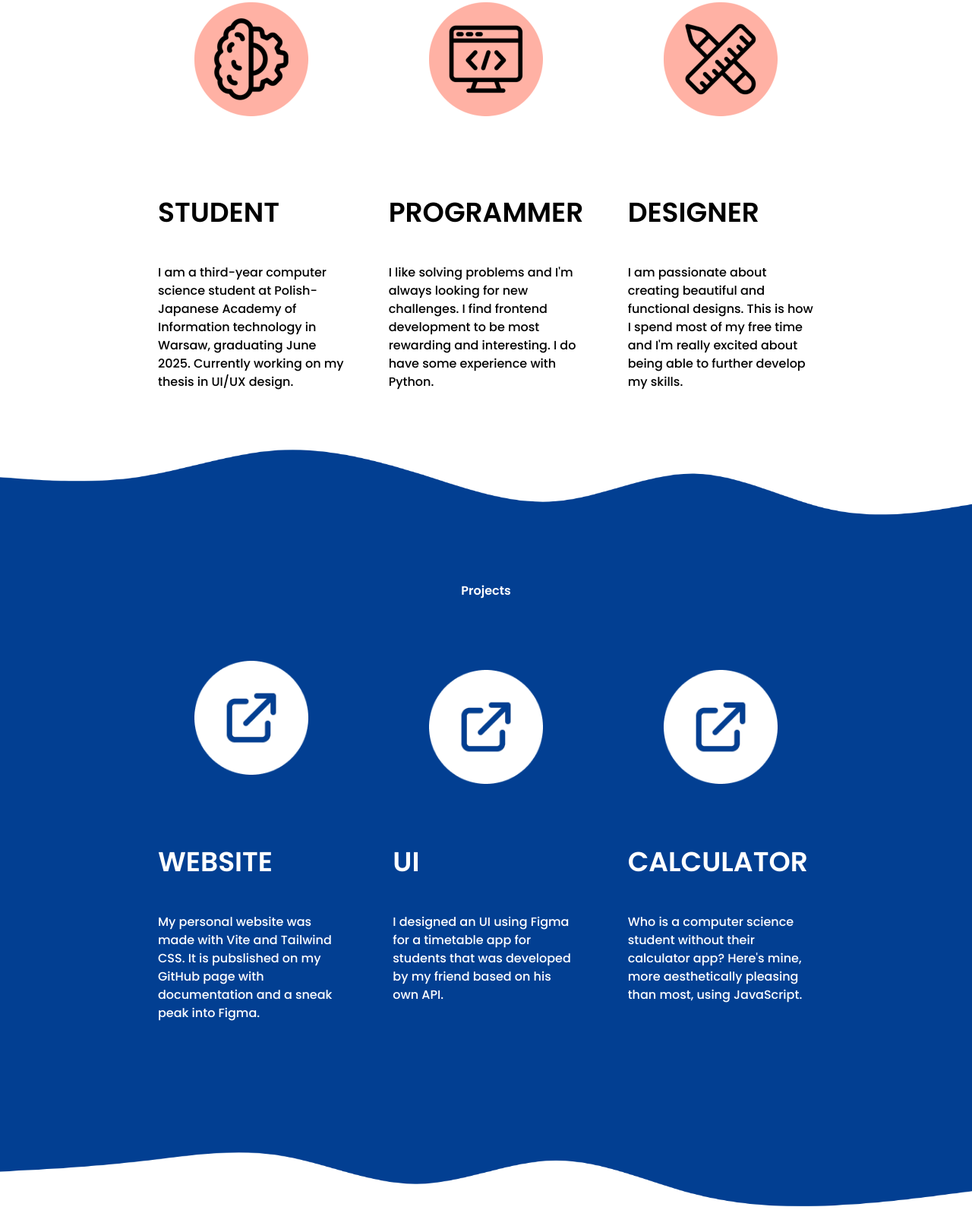
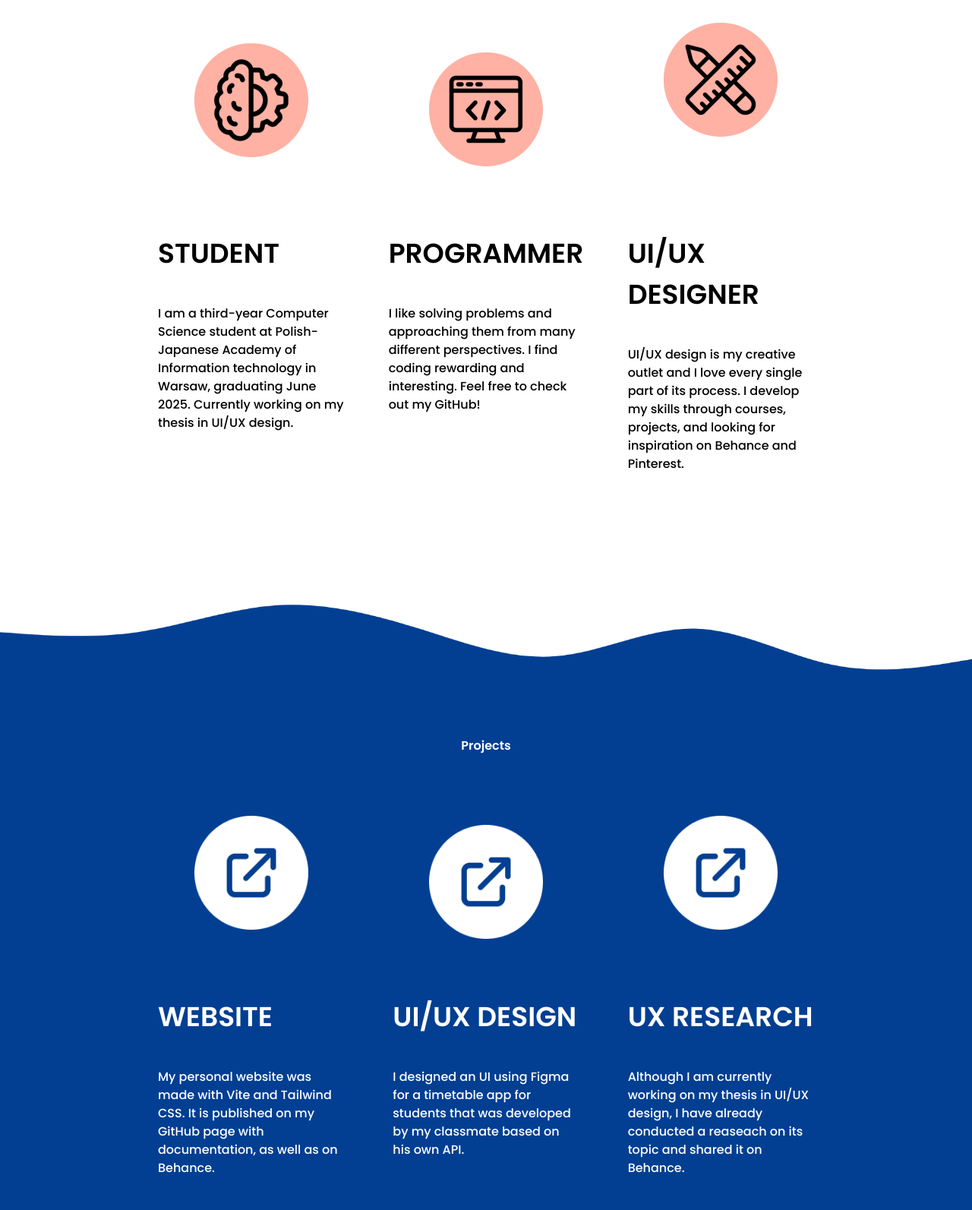
Before and after one commit to vizaav/vizaav.github.io, a website built with Vite: page index.html in a window 1280 px wide. Shown: the part 1041-2634 px from the top of the page at 76% size. Built offline with nearby package versions, Linux system fonts and the light colour scheme.

Commit message:
feat: cosmetic changes and fixes

```diff
--- a/index.html
+++ b/index.html
@@ -24,7 +24,7 @@
     <title>Izabela Pawlukowska</title>
     <link rel="stylesheet" href="./src/style.css" />
     <link rel="stylesheet" href="./src/custom.css" />
-    <link rel="stylesheet" href="./src/index-CoYU-7Lu.css" />
+    <link rel="stylesheet" href="./src/index-5ApNPmX3.css" />
   </head>
   <body>
     <div class="background">
@@ -104,7 +104,7 @@
               <div>
                 <h4 class="grid-title">STUDENT</h4>
                 <p class="grid-text">
-                  I am a third-year computer science student at Polish-Japanese
+                  I am a third-year Computer Science student at Polish-Japanese
                   Academy of Information technology in Warsaw, graduating June
                   2025. Currently working on my thesis in UI/UX design.
                 </p>
@@ -120,9 +120,12 @@
               <div>
                 <h4 class="grid-title">PROGRAMMER</h4>
                 <p class="grid-text">
-                  I like solving problems and I'm always looking for new
-                  challenges. I find frontend development to be most rewarding
-                  and interesting. I do have some experience with Python.
+                  I like solving problems and approaching them from many
+                  different perspectives. I find coding rewarding and
+                  interesting. Feel free to check out
+                  <a href="https://github.com/vizaav" target="_blank"
+                    >my GitHub!</a
+                  >
                 </p>
               </div>
             </div>
@@ -133,16 +136,18 @@
                 class="size-[150px]"
               />
               <div>
-                <h4 class="grid-title">DESIGNER</h4>
+                <h4 class="grid-title">UI/UX DESIGNER</h4>
                 <p class="grid-text">
-                  I am passionate about creating beautiful and functional
-                  designs. This is how I spend most of my free time and I'm
-                  really excited about being able to further develop my skills.
+                  UI/UX design is my creative outlet and I love every single
+                  part of its process. I develop my skills through courses,
+                  projects, and looking for inspiration on Behance and
+                  Pinterest.
                 </p>
               </div>
             </div>
           </div>
         </div>
+        <div class="h-24 bg-white"></div>
 
         <img src="/images/wavestop.png" alt="waves" class="w-screen" />
 
@@ -166,8 +171,8 @@
                   <h4 class="grid-title">WEBSITE</h4>
                   <p class="grid-text">
                     My personal website was made with Vite and Tailwind CSS. It
-                    is pubslished on my GitHub page with documentation and a
-                    sneak peak into Figma.
+                    is published on my GitHub page with documentation, as well
+                    as on Behance.
                   </p>
                 </div>
               </div>
@@ -181,15 +186,16 @@
                 /></a>
 
                 <div>
-                  <h4 class="grid-title">UI</h4>
+                  <h4 class="grid-title">UI/UX DESIGN</h4>
                   <p class="grid-text">
                     I designed an UI using Figma for a timetable app for
-                    students that was developed by my friend based on his own
+                    students that was developed by my classmate based on his own
                     API.
                   </p>
                 </div>
               </div>
               <div class="grid grid-rows-2 gap-6 place-items-center">
+                <!-- TODO - insert a new link when published -->
                 <a href="https://github.com/vizaav/calculator" target="_blank">
                   <img
                     src="/images/linkicon.png"
@@ -198,11 +204,11 @@
                 /></a>
 
                 <div>
-                  <h4 class="grid-title">CALCULATOR</h4>
+                  <h4 class="grid-title">UX RESEARCH</h4>
                   <p class="grid-text">
-                    Who is a computer science student without their calculator
-                    app? Here's mine, more aesthetically pleasing than most,
-                    using JavaScript.
+                    Although I am currently working on my thesis in UI/UX
+                    design, I have already conducted a reaseach on its topic and
+                    shared it on Behance.
                   </p>
                 </div>
               </div>
--- a/src/custom.css
+++ b/src/custom.css
@@ -233,9 +233,9 @@ h3 {
 }
 
 .footer {
-  background-color: #ffb1a4;
+  background-color: #023f92;
   color: white;
-  @apply py-5 px-0 w-screen place-items-center place-content-center;
+  @apply py-1 px-0 w-screen place-items-center place-content-center;
 }
 
 .container {
```
Also changed, not shown: src/index-5ApNPmX3.css (added), src/index-CoYU-7Lu.css (deleted).
